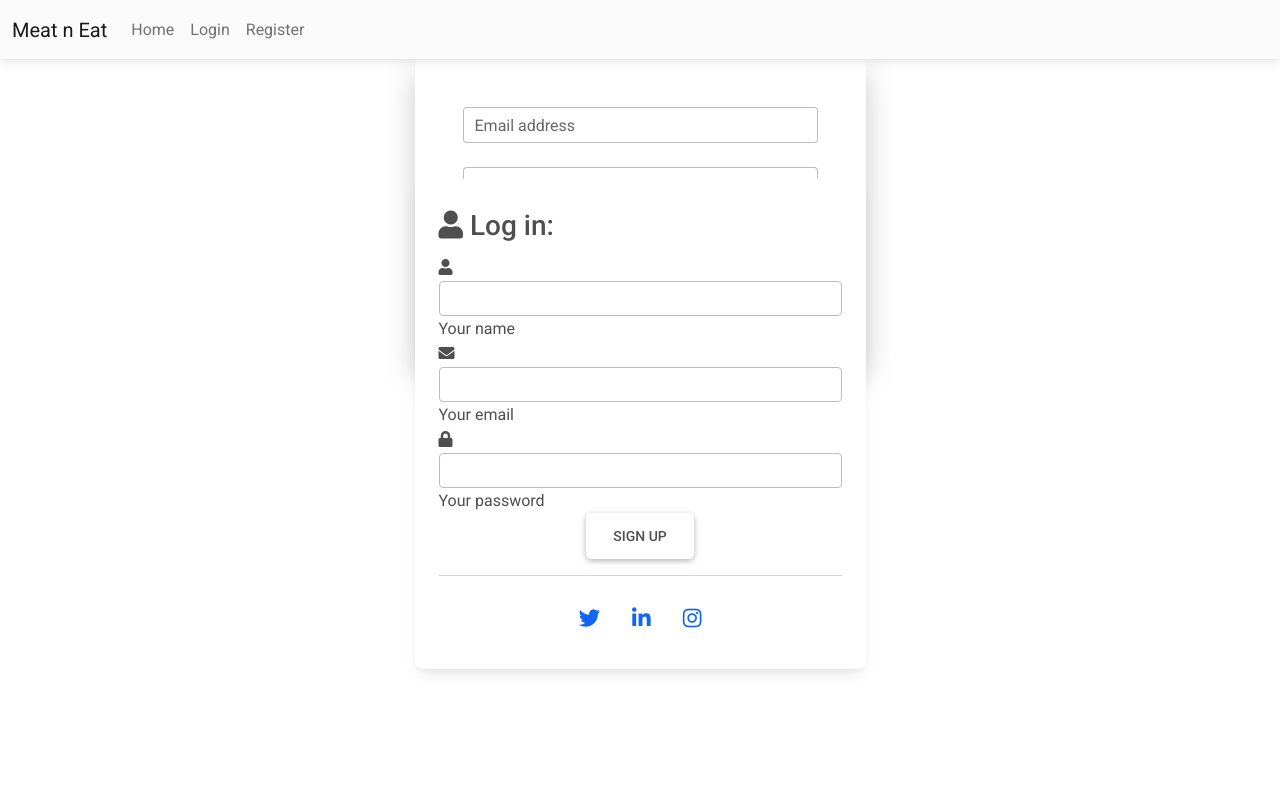
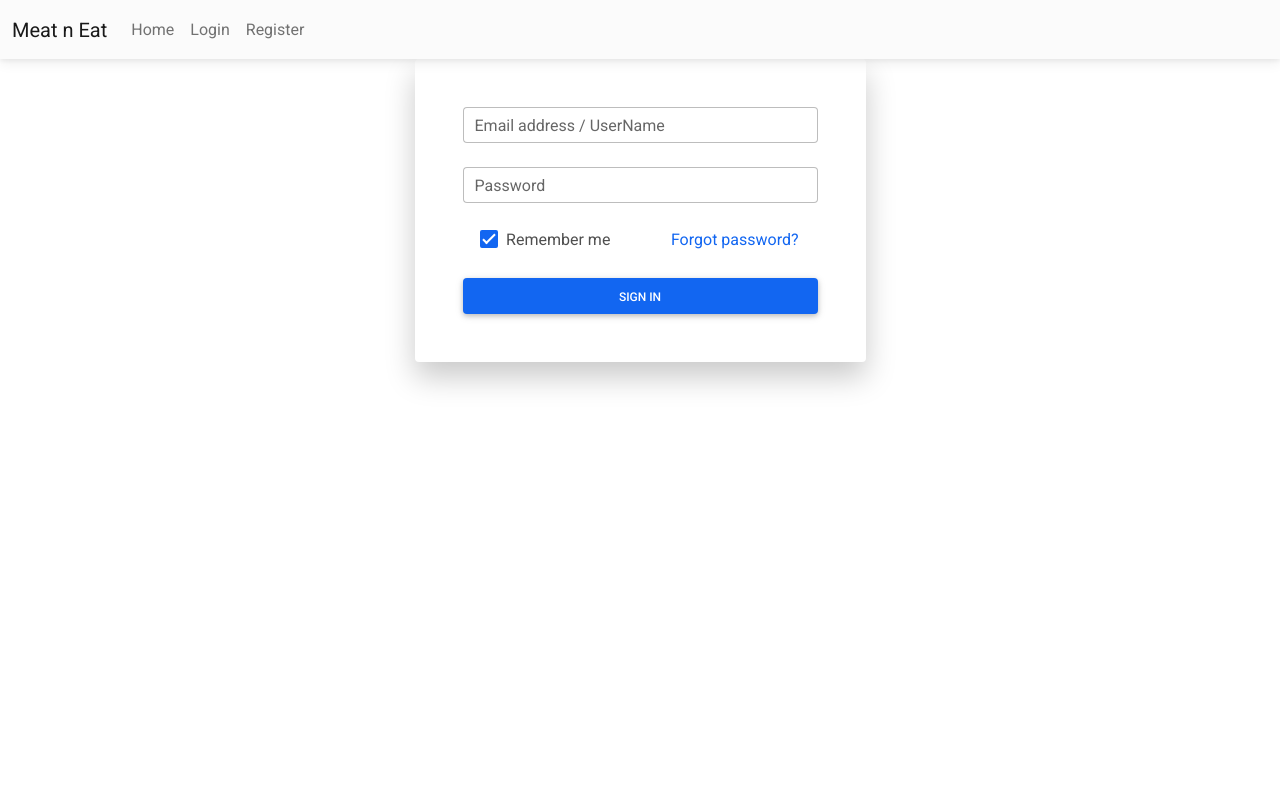
Before and after one commit to hanzy48633/website, a Django app: page /login in a window 1280 px wide. Run offline with Django 3.2, Linux system fonts and the light colour scheme; some libraries are stand-ins or nearby versions.

Commit message:
added sign up page

```diff
--- a/ecom/itemspage/templates/itemspage/base.html
+++ b/ecom/itemspage/templates/itemspage/base.html
@@ -39,7 +39,7 @@
                             <a class="nav-link" aria-current="page" href="{% url 'login_view' %}">Login</a>
                         </li>
                         <li class="nav-item">
-                            <a class="nav-link" aria-current="page" href="#">Register</a>
+                            <a class="nav-link" aria-current="page" href="{% url 'register_view' %}">Register</a>
                         </li>
                     </ul>
                 </div>
--- a/ecom/itemspage/templates/itemspage/loginpage.html
+++ b/ecom/itemspage/templates/itemspage/loginpage.html
@@ -10,7 +10,7 @@
         <!-- Email input -->
         <div class="form-outline mb-4">
           <input type="email" id="form1Example1" class="form-control" />
-          <label class="form-label" for="form1Example1">Email address</label>
+          <label class="form-label" for="form1Example1">Email address / UserName</label>
         </div>
 
         <!-- Password input -->
@@ -44,61 +44,4 @@
   </div>
 </div>
 
-
-
-
-    <!--Intro Section-->
-    <section class="view intro-2">
-      <div class="mask rgba-stylish-strong h-100 d-flex justify-content-center align-items-center">
-        <div class="container">
-          <div class="row">
-            <div class="col-xl-5 col-lg-6 col-md-10 col-sm-12 mx-auto mt-lg-5">
-
-              <!--Form with header-->
-              <div class="card wow fadeIn" data-wow-delay="0.3s">
-                <div class="card-body">
-
-                  <!--Header-->
-                  <div class="form-header purple-gradient">
-                    <h3><i class="fas fa-user mt-2 mb-2"></i> Log in:</h3>
-                  </div>
-
-                  <!--Body-->
-                  <div class="md-form">
-                    <i class="fas fa-user prefix white-text"></i>
-                    <input type="text" id="orangeForm-name" class="form-control">
-                    <label for="orangeForm-name">Your name</label>
-                  </div>
-                  <div class="md-form">
-                    <i class="fas fa-envelope prefix white-text"></i>
-                    <input type="text" id="orangeForm-email" class="form-control">
-                    <label for="orangeForm-email">Your email</label>
-                  </div>
-
-                  <div class="md-form">
-                    <i class="fas fa-lock prefix white-text"></i>
-                    <input type="password" id="orangeForm-pass" class="form-control">
-                    <label for="orangeForm-pass">Your password</label>
-                  </div>
-
-                  <div class="text-center">
-                    <button class="btn purple-gradient btn-lg">Sign up</button>
-                    <hr>
-                    <div class="inline-ul text-center d-flex justify-content-center">
-                      <a class="p-2 m-2 fa-lg tw-ic"><i class="fab fa-twitter white-text"></i></a>
-                      <a class="p-2 m-2 fa-lg li-ic"><i class="fab fa-linkedin-in white-text"> </i></a>
-                      <a class="p-2 m-2 fa-lg ins-ic"><i class="fab fa-instagram white-text"> </i></a>
-                    </div>
-                  </div>
-
-                </div>
-              </div>
-              <!--/Form with header-->
-
-            </div>
-          </div>
-        </div>
-      </div>
-    </section>
-
 {% endblock body %}
--- a/ecom/itemspage/urls.py
+++ b/ecom/itemspage/urls.py
@@ -1,9 +1,10 @@
 from django.urls import path
-from .views import index, productDetail, login
+from .views import index, productDetail, login, register
 
 
 urlpatterns = [
     path('', index, name='index_view'),
     path('<int:_id>/', productDetail, name='product_view'),
     path('login', login, name='login_view'),
+    path('register', register, name='register_view'),
 ]
--- a/ecom/itemspage/views.py
+++ b/ecom/itemspage/views.py
@@ -19,3 +19,7 @@ def productDetail(request, _id):
 
 def login(request):
     return render(request, 'itemspage/loginpage.html')
+
+
+def register(request):
+    return render(request, 'itemspage/registerpage.html')
```
Also changed, not shown: ecom/itemspage/templates/itemspage/registerpage.html (added, +59 -0 lines).
